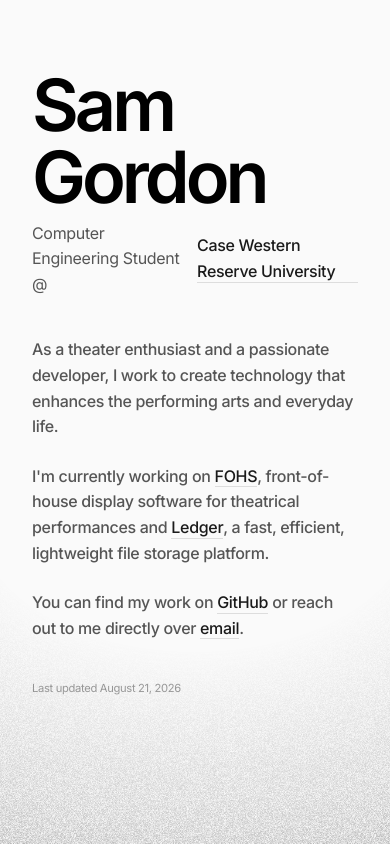
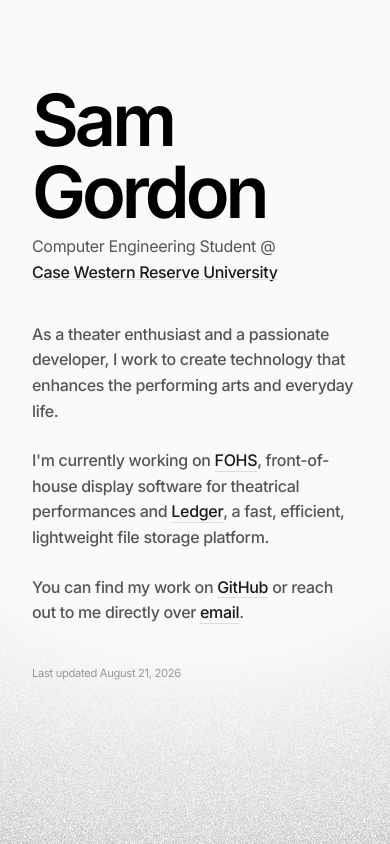
Before and after one commit to thesamgordon/sg-mt, a Next.js app: page / in a window 390 px wide. Built offline with nearby package versions, Linux system fonts and the light colour scheme.

Commit message:
fix: mobile wrap

```diff
--- a/app/page.module.scss
+++ b/app/page.module.scss
@@ -52,10 +52,9 @@
         font-size: 1rem;
         margin: 0;
         display: flex;
-        align-items: center;
+        flex-direction: row;
+        flex-wrap: wrap;
         gap: 0.35rem;
-        line-height: 1.6;
-
     }
 
     .educationItem {
```
